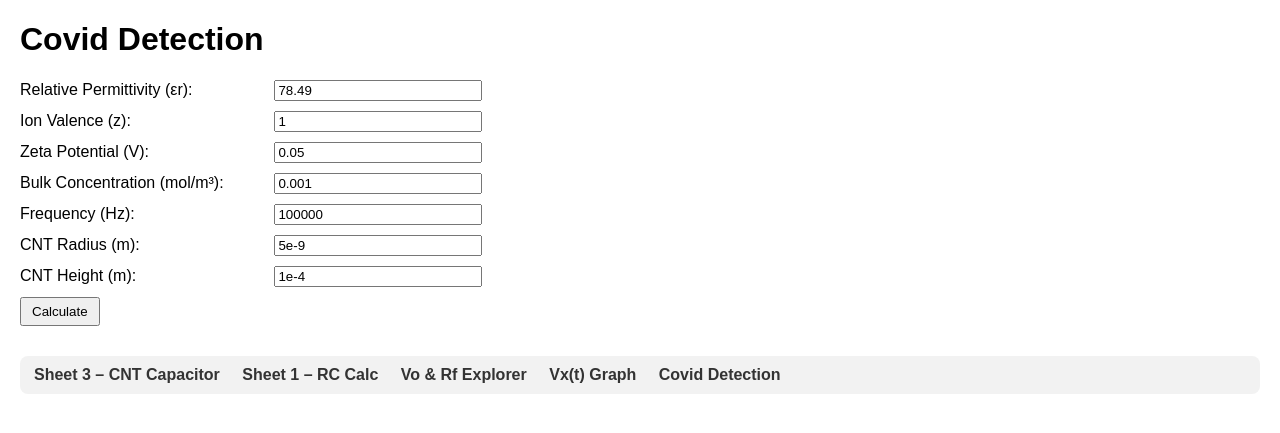
After one commit to ardahk/nano, a Flask app: page /covid in a window 1280 px wide. The commit adds this page. Shown: the top 433 px of the page. Run offline with Flask 3, Linux system fonts and the light colour scheme.

Commit message:
Covid Detection Sheet

```diff
--- a/app.py
+++ b/app.py
@@ -1,5 +1,7 @@
 from flask import Flask, render_template, request, jsonify
 import math
+import scipy.constants
+import numpy as np
 
 app = Flask(__name__)
 
@@ -192,5 +194,69 @@ def calculate_vx():
 
     return jsonify({"t": t_vals, "vx": vx_vals,
                     "Vpeak": Vpeak, "f": f})
+
+@app.route("/covid")
+def covid():
+    """show covid detection page"""
+    return render_template("covid.html")
+
+@app.route("/calculate_covid", methods=["POST"])
+def calculate_covid():
+    """calculate covid risk assessment"""
+    data = request.get_json()
+    try:
+        # Get input parameters from frontend
+        epsilon_r = float(data.get("epsilon_r", 78.49))
+        z = float(data.get("z", 1))
+        V_zeta = float(data.get("V_zeta", 0.05))
+        C0 = float(data.get("C0", 0.001))
+        freq = float(data.get("freq", 100000))
+        # These two are usally fixed for a given sensor
+        r_CNT = float(data.get("r_CNT", 5e-9))
+        h_CNT = float(data.get("h_CNT", 1e-4))
+
+        # Constants
+        epsilon_0 = scipy.constants.epsilon_0  # F/m
+        e = scipy.constants.e                 # Elementary charge
+        k = scipy.constants.k                 # Boltzmann constant
+        T = 298.1                            # Temperature (K)
+        Na = scipy.constants.Avogadro        # Avogadro number
+
+        # CNT parameters
+        A_CNT = 2 * math.pi * r_CNT * h_CNT  # Surface area of 1 CNT
+
+        # --- Calculations ---
+        # 1. Debye Length (d_EDL)
+        d_EDL = np.sqrt((epsilon_r * epsilon_0 * k * T) / (2 * (z * e)**2 * Na * C0))
+
+        # 2. Double-layer capacitance (C_EDL)
+        term = np.sqrt(2 * (z * e)**2 * Na * C0 * epsilon_r * epsilon_0 / (k * T))
+        cosh_term = np.cosh((z * e * V_zeta) / (2 * k * T))
+        C_EDL = A_CNT * term * cosh_term  # Total capacitance (F)
+
+        # 3. Simplified parallel-plate C_EDL (for verification)
+        C_EDL_simple = (epsilon_r * epsilon_0 * A_CNT) / d_EDL
+
+        # 4. Impedance (Z)
+        denominator = 2 * np.pi * freq * C_EDL
+        if denominator == 0:
+            return jsonify({"error": "Division by zero: Impedance calculation failed. Check input parameters."}), 400
+        Z = 1 / denominator
+        if Z == 0:
+            return jsonify({"error": "Division by zero: Current calculation failed. Check input parameters."}), 400
+
+        # 5. Current (i)
+        i = V_zeta / Z
+
+        return jsonify({
+            "Debye Length (d_EDL) (m)": f"{d_EDL:.2e}",
+            "C_EDL (Full Eq.) (F)": f"{C_EDL:.2e}",
+            "C_EDL (Parallel-Plate) (F)": f"{C_EDL_simple:.2e}",
+            "Impedance (Z) (Ω)": f"{Z:.2e}",
+            "Current (i) (A)": f"{i:.2e}"
+        })
+    except Exception as e:
+        return jsonify({"error": str(e)}), 400
+
 if __name__ == "__main__":
     app.run(debug=True)
--- /dev/null
+++ b/templates/covid.html
@@ -0,0 +1,105 @@
+<!DOCTYPE html>
+<html lang="en">
+<head>
+  <meta charset="UTF-8">
+  <title>Covid Detection</title>
+
+  <style>
+    body         { font-family: Arial, sans-serif; margin: 20px; }
+    .input-field { margin-bottom: 10px; }
+    label        { display:inline-block; width:250px; }
+    input        { width:200px; }
+    button       { padding:5px 10px; }
+    .result      { margin-top:20px; }
+
+    nav          { margin-top:30px; background:#f2f2f2; padding:10px 14px;
+                   border-radius:8px; }
+    nav a        { margin-right:18px; color:#333; text-decoration:none;
+                   font-weight:bold; }
+    nav a:hover  { text-decoration:underline; }
+  </style>
+
+  <!-- Axios for AJAX -->
+  <script src="https://cdn.jsdelivr.net/npm/axios/dist/axios.min.js"></script>
+</head>
+<body>
+  <h1>Covid Detection</h1>
+
+  <!-- inputs -->
+  <div class="input-field">
+    <label for="epsilon_r">Relative Permittivity (εr):</label>
+    <input type="number" id="epsilon_r" value="78.49" step="0.01">
+  </div>
+  <div class="input-field">
+    <label for="z">Ion Valence (z):</label>
+    <input type="number" id="z" value="1" step="1">
+  </div>
+  <div class="input-field">
+    <label for="V_zeta">Zeta Potential (V):</label>
+    <input type="number" id="V_zeta" value="0.05" step="0.01">
+  </div>
+  <div class="input-field">
+    <label for="C0">Bulk Concentration (mol/m³):</label>
+    <input type="number" id="C0" value="0.001" step="0.0001">
+  </div>
+  <div class="input-field">
+    <label for="freq">Frequency (Hz):</label>
+    <input type="number" id="freq" value="100000" step="1000">
+  </div>
+  <div class="input-field">
+    <label for="r_CNT">CNT Radius (m):</label>
+    <input type="number" id="r_CNT" value="5e-9" step="1e-10">
+  </div>
+  <div class="input-field">
+    <label for="h_CNT">CNT Height (m):</label>
+    <input type="number" id="h_CNT" value="1e-4" step="1e-6">
+  </div>
+
+  <button id="calcBtn">Calculate</button>
+
+  <!-- results -->
+  <div id="result" class="result"></div>
+
+  <script>
+    document.getElementById('calcBtn').addEventListener('click', async () => {
+      const payload = {
+        epsilon_r: parseFloat(document.getElementById('epsilon_r').value),
+        z: parseFloat(document.getElementById('z').value),
+        V_zeta: parseFloat(document.getElementById('V_zeta').value),
+        C0: parseFloat(document.getElementById('C0').value),
+        freq: parseFloat(document.getElementById('freq').value),
+        r_CNT: parseFloat(document.getElementById('r_CNT').value),
+        h_CNT: parseFloat(document.getElementById('h_CNT').value)
+      };
+
+      try {
+        const res = await axios.post('/calculate_covid', payload);
+        const d = res.data;
+        document.getElementById('result').innerHTML = `
+          <h2>Results</h2>
+          <ul>
+            <li><strong>Debye Length (d_EDL):</strong> ${d["Debye Length (d_EDL) (m)"]} m</li>
+            <li><strong>C_EDL (Full Eq.):</strong> ${d["C_EDL (Full Eq.) (F)"]} F</li>
+            <li><strong>C_EDL (Parallel-Plate):</strong> ${d["C_EDL (Parallel-Plate) (F)"]} F</li>
+            <li><strong>Impedance (Z):</strong> ${d["Impedance (Z) (Ω)"]} Ω</li>
+            <li><strong>Current (i):</strong> ${d["Current (i) (A)"]} A</li>
+          </ul>`;
+      } catch (err) {
+        document.getElementById('result').innerHTML =
+          `<p style="color:red;">Error: ${
+              err.response ? err.response.data.error : err.message
+          }</p>`;
+      }
+    });
+  </script>
+
+  <!-- nav bar -->
+  <nav>
+    <a href="/">Sheet 3 – CNT Capacitor</a>
+    <a href="/sheet1">Sheet 1 – RC Calc</a>
+    <a href="/vo_rf">Vo & Rf Explorer</a>
+    <a href="/vx">Vx(t) Graph</a>
+    <a href="/covid">Covid Detection</a>
+  </nav>
+</body>
+</html>
--- a/templates/index.html
+++ b/templates/index.html
@@ -91,6 +91,7 @@
   <a href="/sheet1">Sheet 1 – RC Calc</a>
   <a href="/vo_rf">Vo & Rf Explorer</a>
   <a href="/vx">Vx(t) Graph</a>
+  <a href="/covid">Covid Detection</a>
 </nav>
 </body>
 </html>
--- a/templates/sheet1.html
+++ b/templates/sheet1.html
@@ -99,6 +99,7 @@
     <a href="/sheet1">Sheet 1 – RC Calc</a>
     <a href="/vo_rf">Vo & Rf Explorer</a>
     <a href="/vx">Vx(t) Graph</a>
+    <a href="/covid">Covid Detection</a>
   </nav>
 </body>
 </html>
--- a/templates/vo_rf.html
+++ b/templates/vo_rf.html
@@ -78,6 +78,7 @@ document.getElementById('calc').onclick = async () => {
   <a href="/sheet1">Sheet 1 – RC Calc</a>
   <a href="/vo_rf">Vo & Rf Explorer</a>
   <a href="/vx">Vx(t) Graph</a>
+  <a href="/covid">Covid Detection</a>
 </nav>
 </body>
 </html>
--- a/templates/vx.html
+++ b/templates/vx.html
@@ -79,6 +79,7 @@ document.getElementById('plot').onclick = async () => {
   <a href="/sheet1">Sheet 1 – RC Calc</a>
   <a href="/vo_rf">Vo & Rf Explorer</a>
   <a href="/vx">Vx(t) Graph</a>
+  <a href="/covid">Covid Detection</a>
 </nav>
 </body>
 </html>
```
Also changed, not shown: 1 other file.
